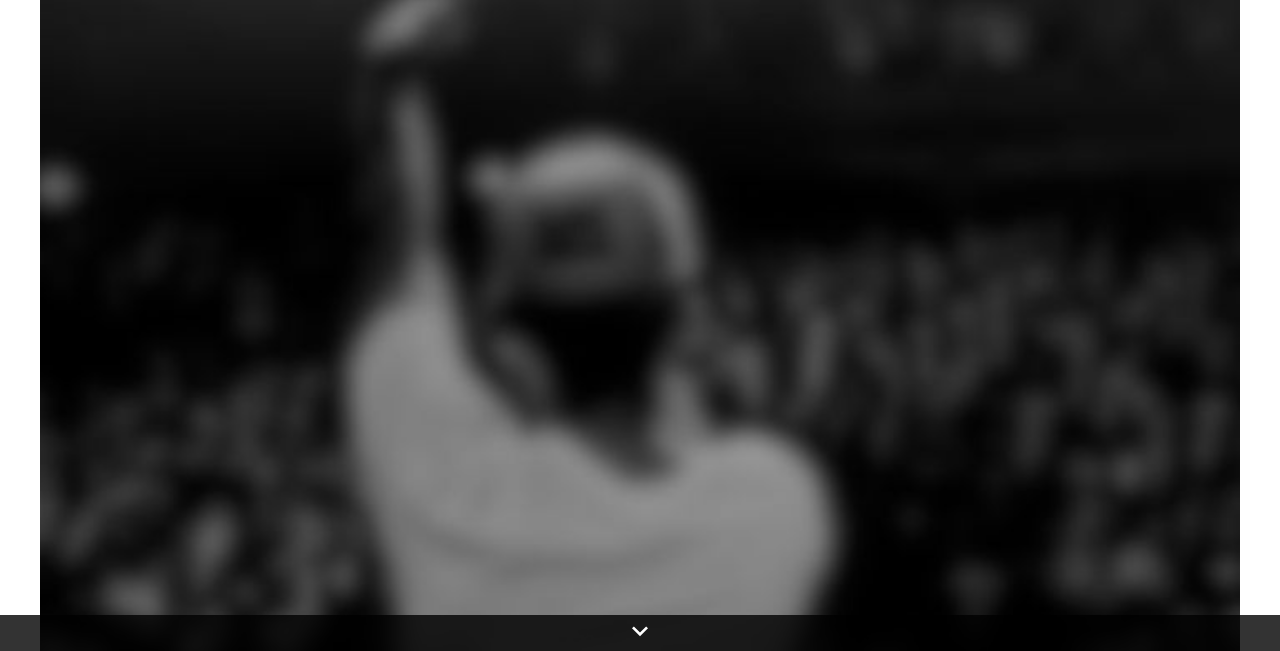
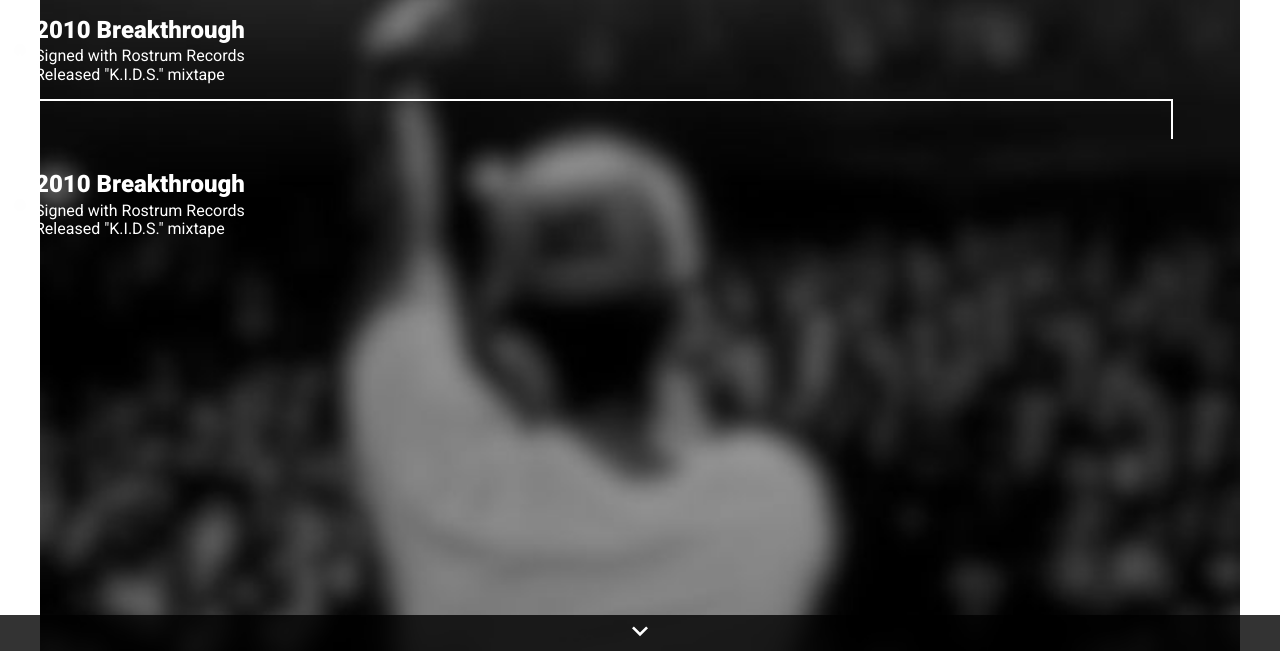
Before and after one commit to shadewebb/Tribute_Mac_Miller, a plain HTML site: page life.html in a window 1280 px wide. Shown: the part 149-800 px from the top of the page. Drawn offline with Linux system fonts and the light colour scheme.

Commit message:
life page concept

```diff
--- a/life.html
+++ b/life.html
@@ -15,17 +15,47 @@
 
 <body>
   <div class="life-container">
+
     <a href="index.html">
       <div class="container__nav-button-top-bg">
         <img class="container__nav-button-arrow-up" src="images/arrow-down.svg" alt="homepage">
       </div>
     </a>
+
     <h1 class="container__title__center">LIFE</h1>
+
+    <main class="main-wrapper">
+
+      <div class="item-card-1">
+        <img class="item-card-1__bullet" src="images/bullet-point.svg">
+        <h2 class="item-card-1__title">2010 Breakthrough</h2>
+        <ul class="item-card-1__list">
+          <li class="item-card-1__list-item">Signed with Rostrum Records</li>
+          <li class="item-card-1__list-item">Released "K.I.D.S." mixtape</li>
+        </ul>
+      </div>
+
+      <div class="card-1__line-1"></div>
+      <div class="card-1__line-2"></div>
+      <div class="card-1__line-3"></div>
+
+      <div class="item-card-1">
+          <img class="item-card-1__bullet" src="images/bullet-point.svg">
+          <h2 class="item-card-1__title">2010 Breakthrough</h2>
+          <ul class="item-card-1__list">
+            <li class="item-card-1__list-item">Signed with Rostrum Records</li>
+            <li class="item-card-1__list-item">Released "K.I.D.S." mixtape</li>
+          </ul>
+        </div>
+
+    </main>
+
     <a href="#">
       <div class="container__nav-button-bottom-bg">
         <img class="container__nav-button-arrow-down" src="images/arrow-down.svg" alt="next page">
       </div>
     </a>
+
   </div>
 </body>
 
--- a/main.css
+++ b/main.css
@@ -19,6 +19,20 @@
     background-position: 50% 0;
     background-size: auto 100%;
     height: 100vh;
+}
+
+.main-wrapper {
+    padding: 0 10px;
+
+    font-family: var(--main-font);
+
+    color: var(--main-color);
+}
+
+.item-card-1 {
+    display: grid;
+    grid-template-columns: 20px auto;
+    grid-column-gap: 5px;
 }
 
 /* Elements */
@@ -76,11 +90,74 @@
     filter: invert(100%);
 }
 
+.item-card-1__bullet {
+    width: 20px;
+
+    grid-column: 1 / 2;
+    grid-row: 1 / 3;
+    align-self: center;
+
+    filter: invert(100%);
+}
+
+.item-card-1__title {
+    width: 95%;
+
+    margin: 0;
+    padding-bottom: 3px;
+    grid-column: 2 / 3;
+
+    font-size: 1.5em;
+}
+
+.item-card-1__list {
+    list-style: none;
+
+    margin: 0;
+    padding: 0;
+    grid-column: 2 / 3;
+}
+
+.card-1__line-1 {
+    width: 2px;
+    height: 45px;
+
+    position: relative;
+    left: 9px;
+    bottom: 30px;
+
+    background-color: #fff;
+}
+
+.card-1__line-2 {
+    width: 90vw;
+    height: 2px;
+
+    position: relative;
+    left: 9px;
+    bottom: 30px;
+
+    background-color: #fff;
+}
+
+.card-1__line-3 {
+    width: 2px;
+    height: 40px;
+
+    position: relative;
+    left: calc(9px + 90vw);
+    bottom: 32px;
+
+    background-color: #fff;
+
+}
+
 /* Modifiers */
 
 .container__title__center {
     margin: 0;
     padding-top: 50px;
+    padding-bottom: 20px;
 
     font-family: var(--main-font);
     font-weight: 900;
```
Also changed, not shown: index.html (+3 -0 lines), images/bullet-point.svg (renamed from images/baseline-fiber_manual_record-24px.svg).
